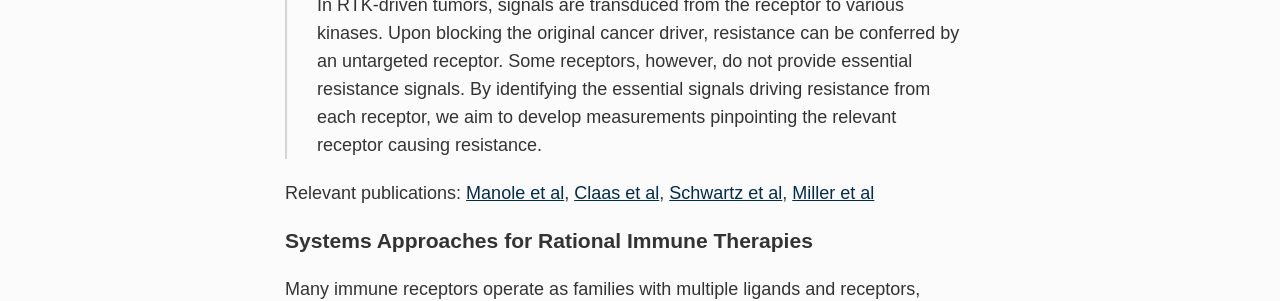
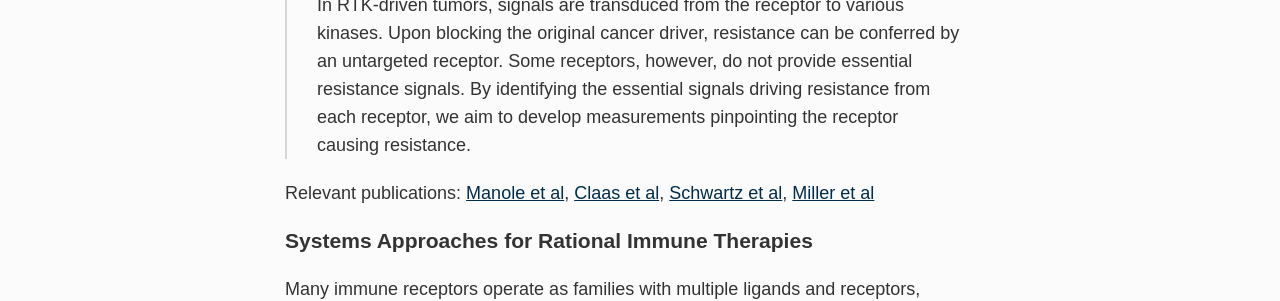
Before and after one commit to meyer-lab/asmlab.org, a Jekyll site: the page built from research/index.md, in a window 1280 px wide. Shown: the part 791-1092 px from the top of the page. Built offline with Jekyll 4.4.1, drawn with Linux system fonts in a browser that asks for light colours; some web fonts are replaced; some of the changed text lies outside the part shown.

Commit message:
Update index.md

```diff
--- a/research/index.md
+++ b/research/index.md
@@ -10,7 +10,7 @@
 Targeted therapies extend many cancer patient's lives but are limited in efficacy to a subset of patients and by the development of resistance. Enormous efforts undertaken to identify mechanisms of resistance have uncovered numerous changes involving gene expression, post-translational regulation, and even tumor-extrinsic factors such as host-derived growth factors. Combination therapy can effectively combat resistance but requires accurate identification of the relevant resistance mechanism. Precision therapy must account for many genetic and non-genetic intrinsic and adaptive resistance mechanisms if it will accurately select these combinations.
 
 > <img src="/public/images/resistanceConcept.svg" width="600px" alt="Resistance concept" />
-> In RTK-driven tumors, signals are transduced from the receptor to various kinases. Upon blocking the original cancer driver, resistance can be conferred by an untargeted receptor. Some receptors, however, do not provide essential resistance signals. By identifying the essential signals driving resistance from each receptor, we aim to develop measurements pinpointing the relevant receptor causing resistance.
+> In RTK-driven tumors, signals are transduced from the receptor to various kinases. Upon blocking the original cancer driver, resistance can be conferred by an untargeted receptor. Some receptors, however, do not provide essential resistance signals. By identifying the essential signals driving resistance from each receptor, we aim to develop measurements pinpointing the receptor causing resistance.
 
 Relevant publications: [Manole et al](https://asmlab.org/publications/#Manole5219), [Claas et al](https://asmlab.org/publications/#Claas2018), [Schwartz et al](https://asmlab.org/publications/#BarneyPeyton), [Miller et al](https://asmlab.org/publications/#Miller16032016)
 
```
